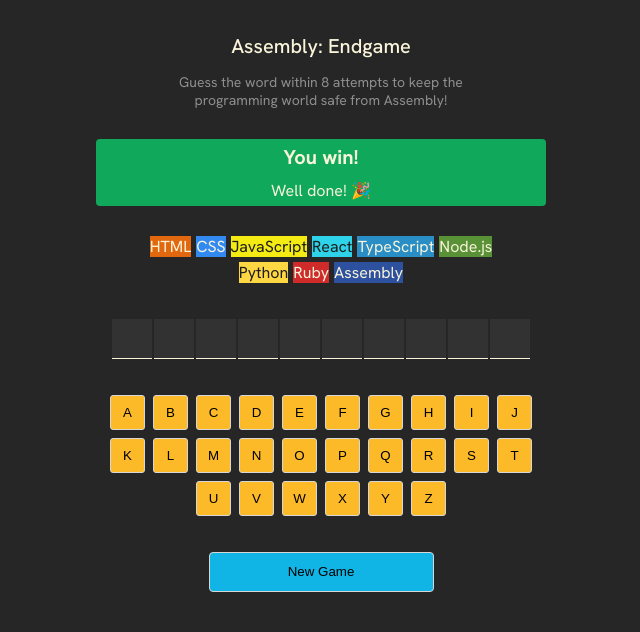
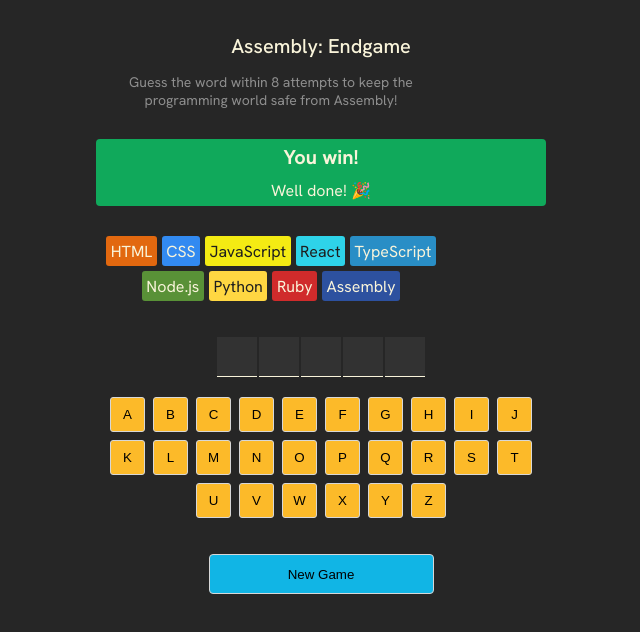
Before and after one commit to yy933/Assembly-Endgame-react-javascript-, a React (Vite) app: page / in a window 1280 px wide. Shown: the top 632 px of the page, without its empty margins (319-959 px from the left). Built offline with nearby package versions, Linux system fonts and the light colour scheme.

Commit message:
feat: add lost language logic and its styling

```diff
--- a/src/App.jsx
+++ b/src/App.jsx
@@ -1,67 +1,65 @@
 import { useState } from "react";
+import { clsx } from "clsx";
 import languages from "./data/languages";
-import { clsx } from "clsx";
 
-export default function App() {
-  /**
-   * Goal: Add in the incorrect guesses mechanism to the game
-   *
-   * Challenge: Derive a variable (`wrongGuessCount`) for the
-   * number of incorrect guesses by using the other state
-   * values we're already holding in the component.
-   *
-   * console.log the wrongGuessCount for now
-   */
-  const [currentWord, setCurrentWord] = useState("javascript");
-  const [guessWord, setGuessWord] = useState([]);
-  const wrongGuessCount = guessWord.filter(
+export default function AssemblyEndgame() {
+  // State values
+  const [currentWord, setCurrentWord] = useState("react");
+  const [guessedLetters, setGuessedLetters] = useState([]);
+
+  // Derived values
+  const wrongGuessCount = guessedLetters.filter(
     (letter) => !currentWord.includes(letter),
   ).length;
 
+  // Static values
   const alphabet = "abcdefghijklmnopqrstuvwxyz";
-  function handleGuess(letter) {
-    setGuessWord((prev) => (prev.includes(letter) ? prev : [...prev, letter]));
+
+  function addGuessedLetter(letter) {
+    setGuessedLetters((prevLetters) =>
+      prevLetters.includes(letter) ? prevLetters : [...prevLetters, letter],
+    );
   }
-  const alphabetElements = alphabet.split("").map((letter) => {
-    const isGuessed = guessWord.includes(letter);
+
+  const languageElements = languages.map((lang, index) => {
+    const isLanguageLost = index < wrongGuessCount;
+    const styles = {
+      backgroundColor: lang.backgroundColor,
+      color: lang.color,
+    };
+    const className = clsx("chip", isLanguageLost && "lost");
+    return (
+      <span className={className} style={styles} key={lang.name}>
+        {lang.name}
+      </span>
+    );
+  });
+
+  const letterElements = currentWord
+    .split("")
+    .map((letter, index) => (
+      <span key={index}>
+        {guessedLetters.includes(letter) ? letter.toUpperCase() : ""}
+      </span>
+    ));
+
+  const keyboardElements = alphabet.split("").map((letter) => {
+    const isGuessed = guessedLetters.includes(letter);
     const isCorrect = isGuessed && currentWord.includes(letter);
     const isWrong = isGuessed && !currentWord.includes(letter);
-
     const className = clsx({
       correct: isCorrect,
       wrong: isWrong,
     });
+
     return (
       <button
         className={className}
         key={letter}
-        aria-label={letter}
-        onClick={() => handleGuess(letter)}
+        onClick={() => addGuessedLetter(letter)}
       >
         {letter.toUpperCase()}
       </button>
-    );
-  });
-
-  const wordElements = currentWord.split("").map((letter, index) => {
-    const isGuessed = guessWord.includes(letter);
-    return (
-      <span key={index} className="letter">
-        {isGuessed ? letter.toUpperCase() : ""}
-      </span>
-    );
-  });
-
-  // Create a new array of JSX elements from the languages array
-  const languageElements = languages.map((language) => {
-    const styles = {
-      backgroundColor: language.backgroundColor,
-      color: language.color,
-    };
-    return (
-      <span key={language.name} style={styles} className="language-chip">
-        {language.name}
-      </span>
     );
   });
 
@@ -79,8 +77,8 @@
         <p>Well done! 🎉</p>
       </section>
       <section className="language-chips">{languageElements}</section>
-      <section className="word">{wordElements}</section>
-      <section className="keyboard">{alphabetElements}</section>
+      <section className="word">{letterElements}</section>
+      <section className="keyboard">{keyboardElements}</section>
       <button className="new-game">New Game</button>
     </main>
   );
--- a/src/index.css
+++ b/src/index.css
@@ -24,7 +24,6 @@
 }
 
 header > p {
-  margin: 0 auto;
   font-size: 0.875rem;
   max-width: 350px;
   color: #8e8e8e;
@@ -52,7 +51,6 @@
 section.language-chips {
   display: flex;
   flex-wrap: wrap;
-  margin: 20px auto;
   gap: 5px;
   justify-content: center;
   max-width: 350px;
@@ -62,13 +60,29 @@
 span.chip {
   border-radius: 3px;
   padding: 4.5px;
+  position: relative;
+}
+
+/* Dimmed overlay with skull on "lost" languages */
+span.chip.lost::before {
+  content: "💀";
+  position: absolute;
+  display: flex;
+  align-items: center;
+  justify-content: center;
+  height: 100%;
+  width: 100%;
+  font-size: 0.85rem;
+  top: 0;
+  left: 0;
+  background-color: rgba(0, 0, 0, 0.7);
 }
 
 section.word {
   display: flex;
   justify-content: center;
   gap: 2px;
-  margin-bottom: 36px;
+  margin-bottom: 20px;
 }
 
 section.word > span {
```
